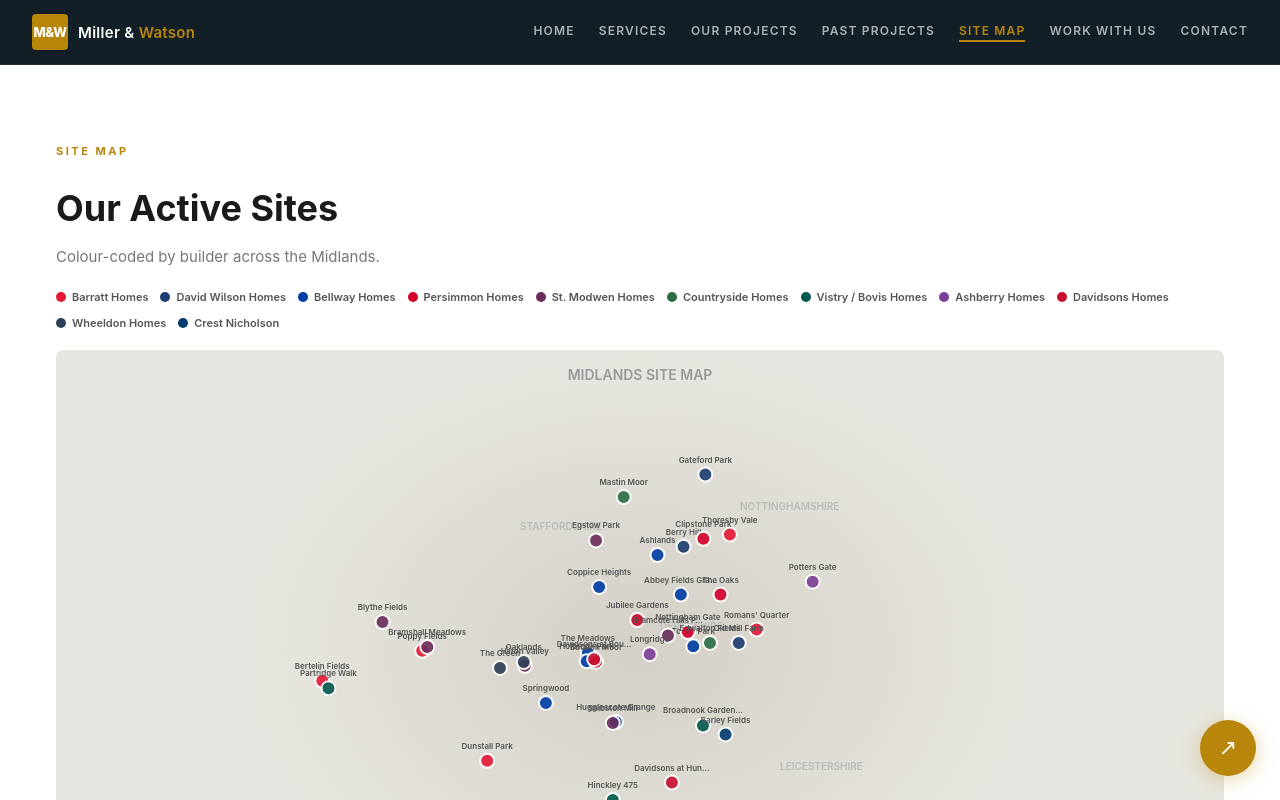
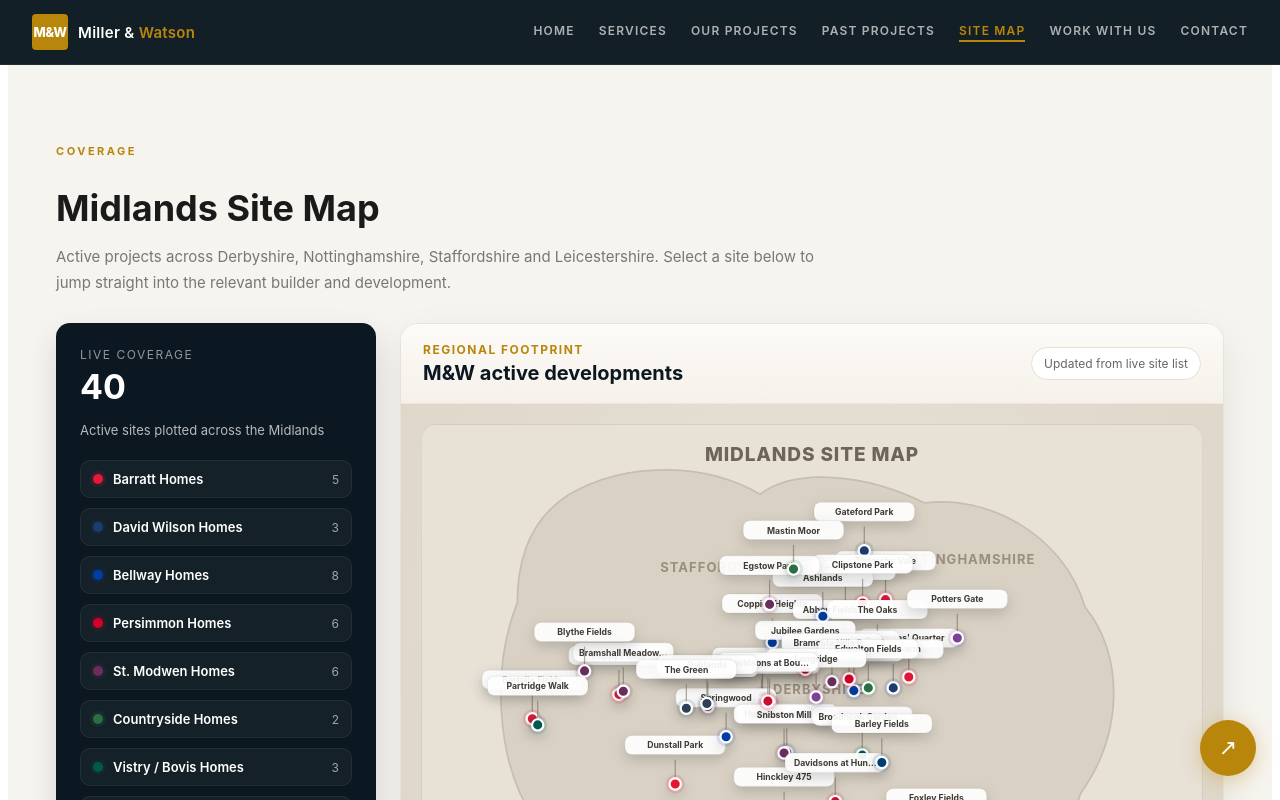
Before and after one commit to JackSaw-dotcom/mw-carpentry-website, a React (Vite) app: page / in a window 1280 px wide. Both pictures are taken after a click on the element "SITE MAP". Shown: the top 800 px of the page. Built offline with nearby package versions, Linux system fonts and the light colour scheme; the HTML template or start-up script is replaced by a standard one.

Commit message:
Refactor site map section with improved layout
Updated the site map section to enhance layout and information presentation. Added coverage details and improved site listing functionality.

```diff
--- a/src/App.tsx
+++ b/src/App.tsx
@@ -608,57 +608,279 @@
 
       {/* MAP */}
       {activeSection === "map" && (
-        <div style={{marginTop:64}}>
-          <div style={sty.section}>
-            <span style={sty.label}>Site Map</span>
-            <h2 style={sty.h2}>Our Active Sites</h2>
-            <p style={sty.sub}>Colour-coded by builder across the Midlands.</p>
-            <div style={{display:"flex",gap:12,flexWrap:"wrap",margin:"20px 0"}}>
-              {BUILDERS.map(b => (
-                <div key={b.id} style={{display:"flex",alignItems:"center",gap:6,fontSize:11,fontWeight:600,color:"#555"}}>
-                  <span style={{width:10,height:10,borderRadius:"50%",background:b.color,display:"inline-block"}}></span>{b.name}
+  <div style={{ marginTop: 64, background: "#f6f4ef", minHeight: "100vh" }}>
+    <div style={{ ...sty.section, maxWidth: 1400 }}>
+      <div style={{ marginBottom: 28 }}>
+        <span style={sty.label}>Coverage</span>
+        <h2 style={sty.h2}>Midlands Site Map</h2>
+        <p style={{ ...sty.sub, maxWidth: 760 }}>
+          Active projects across Derbyshire, Nottinghamshire, Staffordshire and Leicestershire.
+          Select a site below to jump straight into the relevant builder and development.
+        </p>
+      </div>
+
+      <div
+        style={{
+          display: "grid",
+          gridTemplateColumns: "320px 1fr",
+          gap: 24,
+          alignItems: "start",
+        }}
+      >
+        {/* LEFT PANEL */}
+        <div
+          style={{
+            background: "#0C1821",
+            color: "#fff",
+            borderRadius: 14,
+            padding: 24,
+            position: "sticky",
+            top: 24,
+            boxShadow: "0 12px 30px rgba(0,0,0,0.12)",
+          }}
+        >
+          <div
+            style={{
+              fontSize: 12,
+              textTransform: "uppercase",
+              letterSpacing: 1.5,
+              color: "rgba(255,255,255,0.55)",
+              marginBottom: 8,
+            }}
+          >
+            Live coverage
+          </div>
+
+          <div style={{ fontSize: 34, fontWeight: 700, lineHeight: 1, marginBottom: 18 }}>
+            {BUILDERS.reduce((a, b) => a + b.sites.length, 0)}
+          </div>
+
+          <div style={{ fontSize: 13, color: "rgba(255,255,255,0.7)", marginBottom: 22 }}>
+            Active sites plotted across the Midlands
+          </div>
+
+          <div style={{ display: "grid", gap: 10 }}>
+            {BUILDERS.map((b) => (
+              <div
+                key={b.id}
+                style={{
+                  display: "flex",
+                  alignItems: "center",
+                  justifyContent: "space-between",
+                  gap: 12,
+                  padding: "10px 12px",
+                  borderRadius: 10,
+                  background: "rgba(255,255,255,0.04)",
+                  border: "1px solid rgba(255,255,255,0.06)",
+                }}
+              >
+                <div style={{ display: "flex", alignItems: "center", gap: 10 }}>
+                  <span
+                    style={{
+                      width: 10,
+                      height: 10,
+                      borderRadius: "50%",
+                      background: b.color,
+                      display: "inline-block",
+                      boxShadow: `0 0 0 3px ${b.color}22`,
+                    }}
+                  />
+                  <span style={{ fontSize: 13, fontWeight: 600 }}>{b.name}</span>
+                </div>
+                <span style={{ fontSize: 12, color: "rgba(255,255,255,0.6)" }}>
+                  {b.sites.length}
+                </span>
               </div>
             ))}
           </div>
-            <div style={{position:"relative",background:"#e8e6e0",borderRadius:8,overflow:"hidden",height:600,marginTop:16}}>
-              {/* SVG Map of Midlands */}
-              <svg viewBox="0 0 800 600" style={{width:"100%",height:"100%"}}>
+        </div>
+
+        {/* MAP CARD */}
+        <div>
+          <div
+            style={{
+              background: "#fff",
+              borderRadius: 18,
+              overflow: "hidden",
+              border: "1px solid #e8e2d8",
+              boxShadow: "0 16px 40px rgba(0,0,0,0.08)",
+            }}
+          >
+            <div
+              style={{
+                display: "flex",
+                alignItems: "center",
+                justifyContent: "space-between",
+                padding: "18px 22px",
+                borderBottom: "1px solid #eee7dc",
+                background: "linear-gradient(180deg, #fdfbf8 0%, #f5f1ea 100%)",
+              }}
+            >
+              <div>
+                <div style={{ fontSize: 12, textTransform: "uppercase", letterSpacing: 1.5, color: "#B8860B", fontWeight: 700 }}>
+                  Regional footprint
+                </div>
+                <div style={{ fontSize: 20, fontWeight: 700, color: "#0C1821", marginTop: 4 }}>
+                  M&W active developments
+                </div>
+              </div>
+              <div
+                style={{
+                  fontSize: 12,
+                  color: "#666",
+                  background: "#fff",
+                  border: "1px solid #e9dfcf",
+                  padding: "8px 12px",
+                  borderRadius: 999,
+                }}
+              >
+                Updated from live site list
+              </div>
+            </div>
+
+            <div
+              style={{
+                padding: 20,
+                background:
+                  "radial-gradient(circle at 50% 35%, #ebe6dc 0%, #e4ddd1 32%, #ddd5c8 100%)",
+              }}
+            >
+              <div
+                style={{
+                  borderRadius: 16,
+                  overflow: "hidden",
+                  border: "1px solid rgba(12,24,33,0.08)",
+                  background:
+                    "linear-gradient(180deg, rgba(255,255,255,0.35) 0%, rgba(255,255,255,0.1) 100%)",
+                }}
+              >
+                <svg viewBox="0 0 900 620" style={{ width: "100%", height: "auto", display: "block" }}>
                   <defs>
-                  <radialGradient id="mg" cx="50%" cy="50%"><stop offset="0%" stopColor="#d4d0c8"/><stop offset="100%" stopColor="#e8e6e0"/></radialGradient>
+                    <filter id="softShadow" x="-20%" y="-20%" width="140%" height="140%">
+                      <feDropShadow dx="0" dy="6" stdDeviation="8" floodOpacity="0.18" />
+                    </filter>
                   </defs>
-                <rect fill="url(#mg)" width="800" height="600"/>
-                {/* County outlines simplified */}
-                <text x="400" y="30" textAnchor="middle" style={{fontSize:14,fill:"#999",fontWeight:600}}>MIDLANDS SITE MAP</text>
-                <text x="280" y="180" style={{fontSize:10,fill:"#bbb",fontWeight:600}}>STAFFORDSHIRE</text>
-                <text x="500" y="160" style={{fontSize:10,fill:"#bbb",fontWeight:600}}>NOTTINGHAMSHIRE</text>
-                <text x="420" y="280" style={{fontSize:10,fill:"#bbb",fontWeight:600}}>DERBYSHIRE</text>
-                <text x="540" y="420" style={{fontSize:10,fill:"#bbb",fontWeight:600}}>LEICESTERSHIRE</text>
-                {/* Plot all sites */}
-                {BUILDERS.flatMap(b => b.sites.map(s => {
-                  // Convert lat/lng to SVG coords (rough projection)
-                  const x = ((s.lng + 2.2) / 1.8) * 700 + 50;
-                  const y = ((53.5 - s.lat) / 1.2) * 500 + 50;
+
+                  {/* background */}
+                  <rect width="900" height="620" fill="#e7e1d6" />
+
+                  {/* abstract land shapes */}
+                  <path
+                    d="M170 80 C 240 40, 330 45, 390 80 C 430 50, 510 55, 580 90 C 650 80, 740 125, 765 210 C 810 265, 810 355, 760 425 C 740 500, 655 560, 555 565 C 500 600, 405 595, 330 560 C 250 565, 175 520, 130 455 C 85 390, 80 280, 110 205 C 110 145, 130 105, 170 80 Z"
+                    fill="#d9d1c4"
+                    stroke="#c8beaf"
+                    strokeWidth="2"
+                  />
+
+                  {/* county labels */}
+                  <text x="275" y="170" style={{ fontSize: 15, fill: "#9a8f7d", fontWeight: 700, letterSpacing: 1.2 }}>
+                    STAFFORDSHIRE
+                  </text>
+                  <text x="540" y="160" style={{ fontSize: 15, fill: "#9a8f7d", fontWeight: 700, letterSpacing: 1.2 }}>
+                    NOTTINGHAMSHIRE
+                  </text>
+                  <text x="405" y="310" style={{ fontSize: 15, fill: "#9a8f7d", fontWeight: 700, letterSpacing: 1.2 }}>
+                    DERBYSHIRE
+                  </text>
+                  <text x="560" y="470" style={{ fontSize: 15, fill: "#9a8f7d", fontWeight: 700, letterSpacing: 1.2 }}>
+                    LEICESTERSHIRE
+                  </text>
+
+                  {/* map title */}
+                  <text x="450" y="42" textAnchor="middle" style={{ fontSize: 22, fill: "#6e6457", fontWeight: 800, letterSpacing: 1 }}>
+                    MIDLANDS SITE MAP
+                  </text>
+
+                  {/* markers */}
+                  {BUILDERS.flatMap((b) =>
+                    b.sites.map((s) => {
+                      const x = ((s.lng + 2.2) / 1.8) * 700 + 95;
+                      const y = ((53.5 - s.lat) / 1.2) * 470 + 75;
+
                       return (
-                    <g key={`${b.id}-${s.name}`}>
-                      <circle cx={x} cy={y} r={7} fill={b.color} stroke="#fff" strokeWidth={2} opacity={0.9}/>
+                        <g key={`${b.id}-${s.name}`} filter="url(#softShadow)">
+                          <line x1={x} y1={y - 8} x2={x} y2={y - 28} stroke="#6f6558" strokeWidth="1.5" opacity="0.55" />
+                          <rect
+                            x={x - 58}
+                            y={y - 56}
+                            rx="8"
+                            ry="8"
+                            width="116"
+                            height="22"
+                            fill="rgba(255,255,255,0.92)"
+                            stroke="rgba(12,24,33,0.08)"
+                          />
+                          <text
+                            x={x}
+                            y={y - 41}
+                            textAnchor="middle"
+                            style={{ fontSize: 10, fill: "#3e3a35", fontWeight: 700 }}
+                          >
+                            {s.name.length > 16 ? `${s.name.slice(0, 16)}…` : s.name}
+                          </text>
+                          <circle cx={x} cy={y} r={11} fill={`${b.color}22`} />
+                          <circle cx={x} cy={y} r={6.5} fill={b.color} stroke="#fff" strokeWidth="2.5" />
                           <title>{`${b.name}: ${s.name} — ${s.location}`}</title>
-                      <text x={x} y={y-12} textAnchor="middle" style={{fontSize:8,fill:"#555",fontWeight:600}}>{s.name.length > 18 ? s.name.slice(0,16)+"…" : s.name}</text>
                         </g>
                       );
-                }))}
+                    })
+                  )}
                 </svg>
               </div>
-            {/* Site list */}
-            <div style={{marginTop:32}}>
-              {BUILDERS.map(b => (
-                <div key={b.id} style={{marginBottom:16}}>
-                  <h4 style={{fontSize:13,fontWeight:700,display:"flex",alignItems:"center",gap:8,marginBottom:8}}>
-                    <span style={{width:10,height:10,borderRadius:"50%",background:b.color,display:"inline-block"}}></span>{b.name}
+            </div>
+          </div>
+
+          {/* SITE LIST */}
+          <div style={{ marginTop: 22 }}>
+            <div
+              style={{
+                background: "#fff",
+                border: "1px solid #ebe4d9",
+                borderRadius: 16,
+                padding: 22,
+                boxShadow: "0 10px 24px rgba(0,0,0,0.05)",
+              }}
+            >
+              <div style={{ fontSize: 18, fontWeight: 700, marginBottom: 16, color: "#0C1821" }}>
+                Browse active developments
+              </div>
+
+              {BUILDERS.map((b) => (
+                <div key={b.id} style={{ marginBottom: 18 }}>
+                  <h4 style={{ fontSize: 13, fontWeight: 700, display: "flex", alignItems: "center", gap: 8, marginBottom: 10 }}>
+                    <span
+                      style={{
+                        width: 10,
+                        height: 10,
+                        borderRadius: "50%",
+                        background: b.color,
+                        display: "inline-block",
+                      }}
+                    />
+                    {b.name}
                   </h4>
-                  <div style={{display:"flex",flexWrap:"wrap",gap:8}}>
-                    {b.sites.map((s,i) => (
-                      <span key={i} style={{fontSize:12,padding:"5px 14px",borderRadius:100,background:"#f5f3ef",color:"#555",cursor:"pointer"}}
-                        onClick={() => { setActiveSection("builders"); setSelectedBuilder(b); setSelectedSite(s); setSelectedHouse(null); }}>
+
+                  <div style={{ display: "flex", flexWrap: "wrap", gap: 10 }}>
+                    {b.sites.map((s, i) => (
+                      <span
+                        key={i}
+                        style={{
+                          fontSize: 12,
+                          padding: "8px 14px",
+                          borderRadius: 999,
+                          background: "#f5f1ea",
+                          color: "#49443d",
+                          cursor: "pointer",
+                          border: "1px solid #e7dfd2",
+                          fontWeight: 500,
+                        }}
+                        onClick={() => {
+                          setActiveSection("builders");
+                          setSelectedBuilder(b);
+                          setSelectedSite(s);
+                          setSelectedHouse(null);
+                        }}
+                      >
                         {s.name} — {s.location}
                       </span>
                     ))}
@@ -668,8 +890,10 @@
             </div>
           </div>
         </div>
+      </div>
+    </div>
+  </div>
 )}
-
       {/* PAST PROJECTS */}
       {activeSection === "past" && (
         <div style={{marginTop:64}}>
```
Lines whose indentation alone changed are shown as unchanged.
